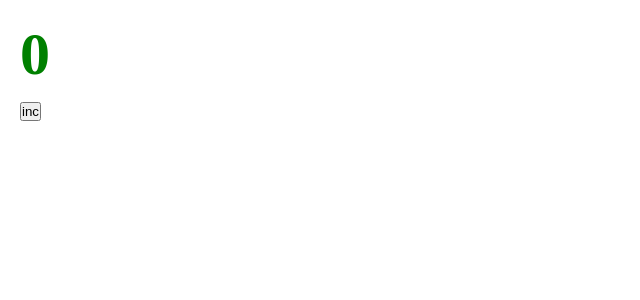
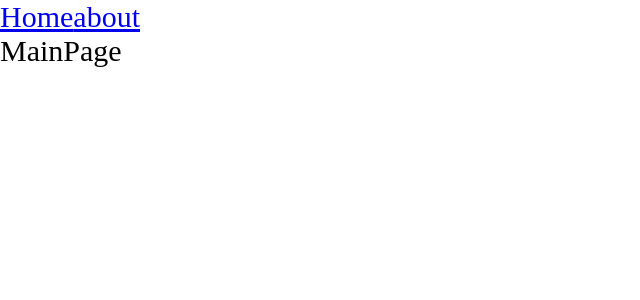
Before and after one commit to darchievboris/socialMedia, a React app: page / in a window 1280 px wide. Shown: the top 300 px of the page, without its empty margins (0-640 px from the left). Built offline with nearby package versions, Linux system fonts and the light colour scheme.

Commit message:
added Routes and decomposed bundle on chanks whith code-spliting

```diff
--- a/package.json
+++ b/package.json
@@ -28,9 +28,11 @@
   "dependencies": {
     "@types/react": "^18.2.9",
     "@types/react-dom": "^18.2.4",
+    "@types/react-router-dom": "^5.3.3",
     "html-webpack-plugin": "^5.5.1",
     "react": "^18.2.0",
     "react-dom": "^18.2.0",
+    "react-router-dom": "^6.12.1",
     "ts-loader": "^9.4.3"
   }
 }
--- a/src/app.tsx
+++ b/src/app.tsx
@@ -1,10 +1,21 @@
-import React from 'react';
+import React, {Suspense} from 'react';
 import {Counter} from "./components/Counter";
 import './index.scss'
+import {Link, Route, Routes} from "react-router-dom";
+import {AboutPageAsync} from "./pages/AboutPage/AboutPage.async";
+import {MainPageAsync} from "./pages/MainPage/MainPage.async";
+
 const App = () => {
     return (
         <div className="app">
-            <Counter/>
+            <Link to={'/'}>Home</Link>
+            <Link to={'/about'}>about</Link>
+            <Suspense fallback={<div>Loading...</div>}>
+                <Routes>
+                    <Route path={'/about'} element={<AboutPageAsync/>}/>
+                    <Route path={'/'} element={<MainPageAsync/>}/>
+                </Routes>
+            </Suspense>
         </div>
     );
 };
--- a/src/index.tsx
+++ b/src/index.tsx
@@ -1,6 +1,10 @@
 import {render} from "react-dom"
 import App from "./app";
+import {BrowserRouter} from "react-router-dom";
+
 render(
-   <App/>,
-document.getElementById("root")
+    <BrowserRouter>
+        <App/>
+    </BrowserRouter>,
+    document.getElementById("root")
 )
--- /dev/null
+++ b/src/pages/AboutPage/AboutPage.async.tsx
@@ -0,0 +1,3 @@
+import {lazy} from "react";
+
+export const AboutPageAsync   = lazy(()=>import('./AboutPage'))
--- /dev/null
+++ b/src/pages/AboutPage/AboutPage.tsx
@@ -0,0 +1,11 @@
+import React from 'react';
+
+const AboutPage = () => {
+    return (
+        <div>
+            AboutPage
+        </div>
+    );
+};
+
+export default AboutPage;
--- /dev/null
+++ b/src/pages/MainPage/MainPage.async.tsx
@@ -0,0 +1,3 @@
+import {lazy} from "react";
+
+export const MainPageAsync = lazy(()=>import('./MainPage'))
--- /dev/null
+++ b/src/pages/MainPage/MainPage.tsx
@@ -0,0 +1,11 @@
+import React from 'react';
+
+const MainPage = () => {
+    return (
+        <div>
+            MainPage
+        </div>
+    );
+};
+
+export default MainPage;
```
Also changed, not shown: 9 other files (tests, documents, lock files or other folders).
